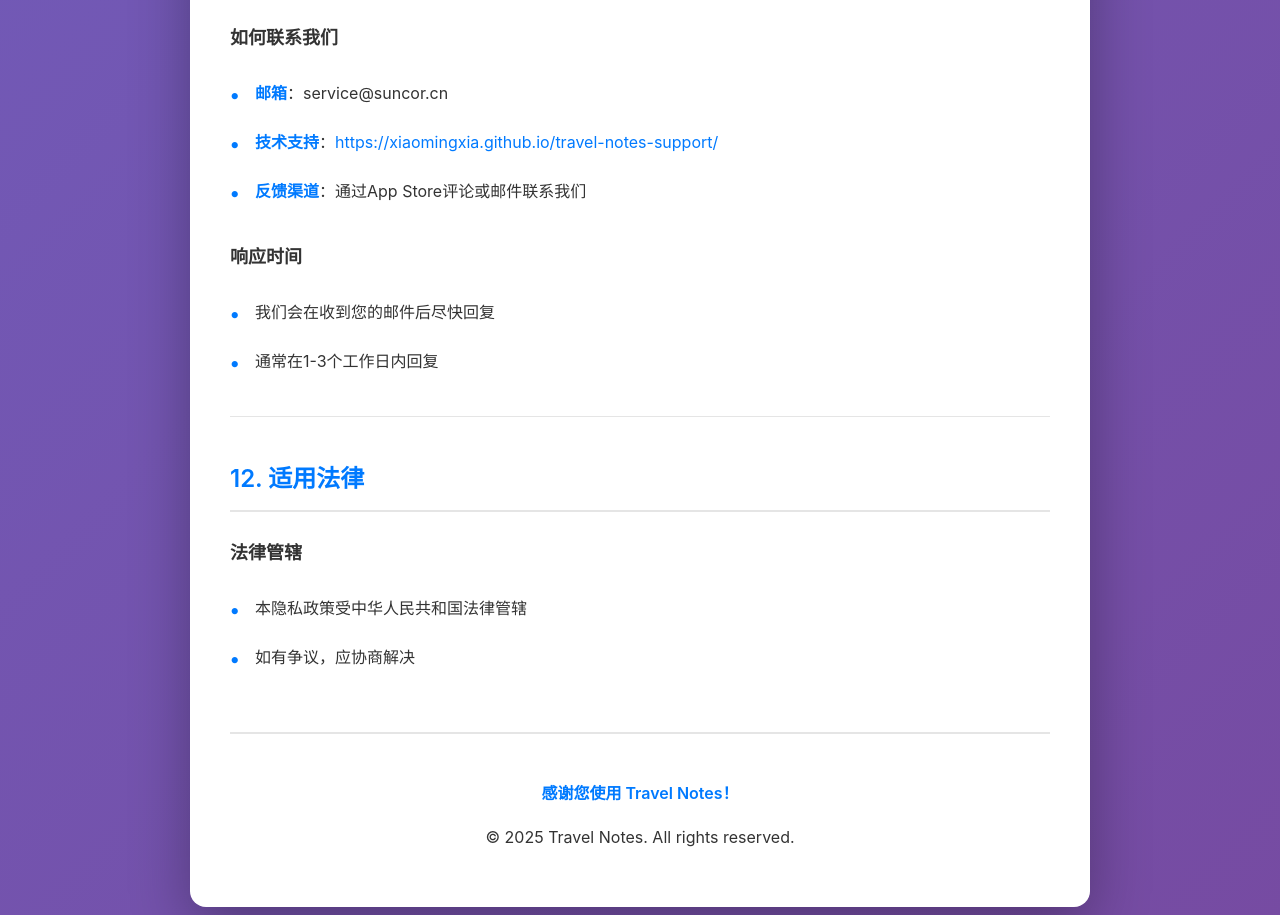
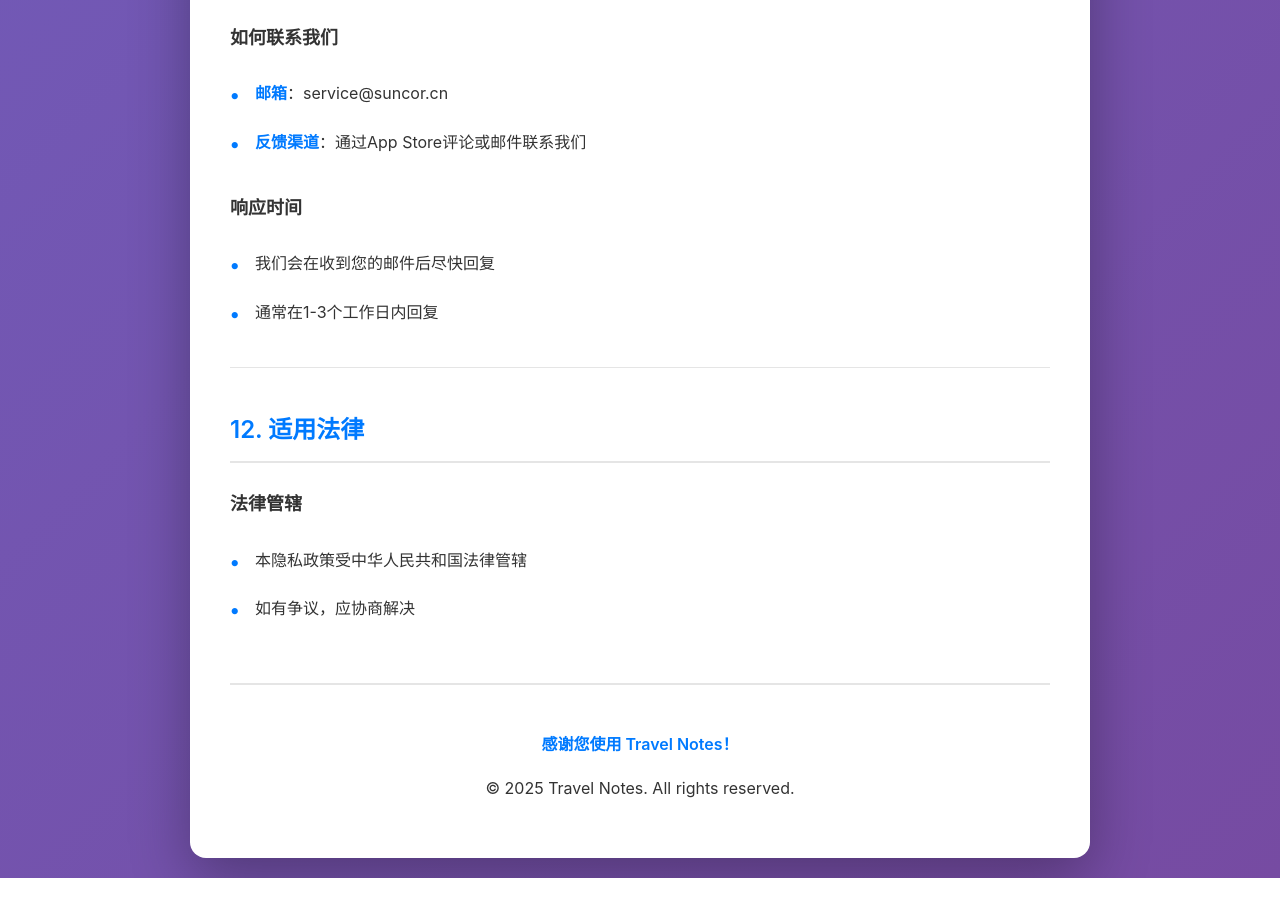
Before and after one commit to samxia123/travel-notes-support, a plain HTML site: page privacy.html in a window 1280 px wide. Shown: the part 6070-6985 px from the top of the page. After the commit the page ends 6948 px from the top, so only its background shows below. Drawn offline with Linux system fonts and the light colour scheme.

Commit message:
Remove technical support link from privacy.html

```diff
--- a/privacy.html
+++ b/privacy.html
@@ -325,7 +325,6 @@
         <h3>如何联系我们</h3>
         <ul>
             <li><strong>邮箱</strong>：service@suncor.cn</li>
-            <li><strong>技术支持</strong>：<a href="https://xiaomingxia.github.io/travel-notes-support/" style="color: #007aff; text-decoration: none;">https://xiaomingxia.github.io/travel-notes-support/</a></li>
             <li><strong>反馈渠道</strong>：通过App Store评论或邮件联系我们</li>
         </ul>
 
```
